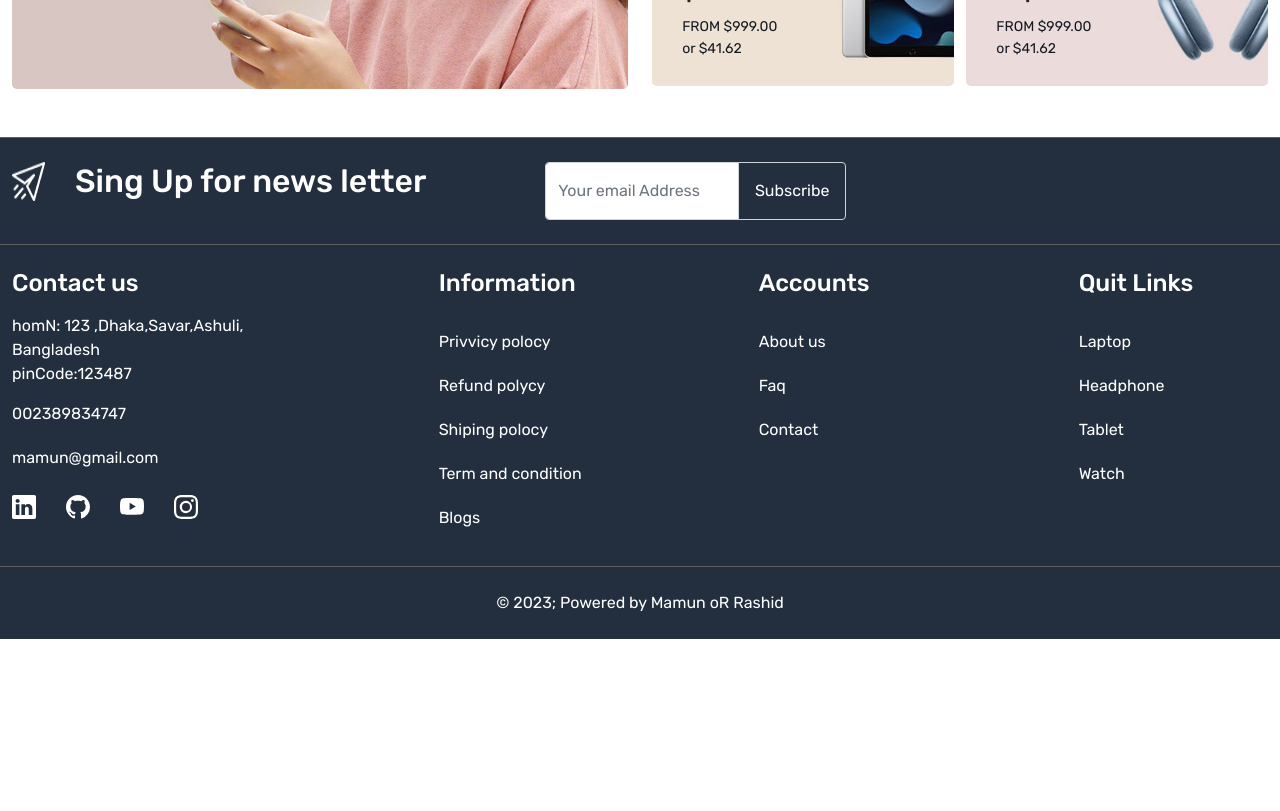
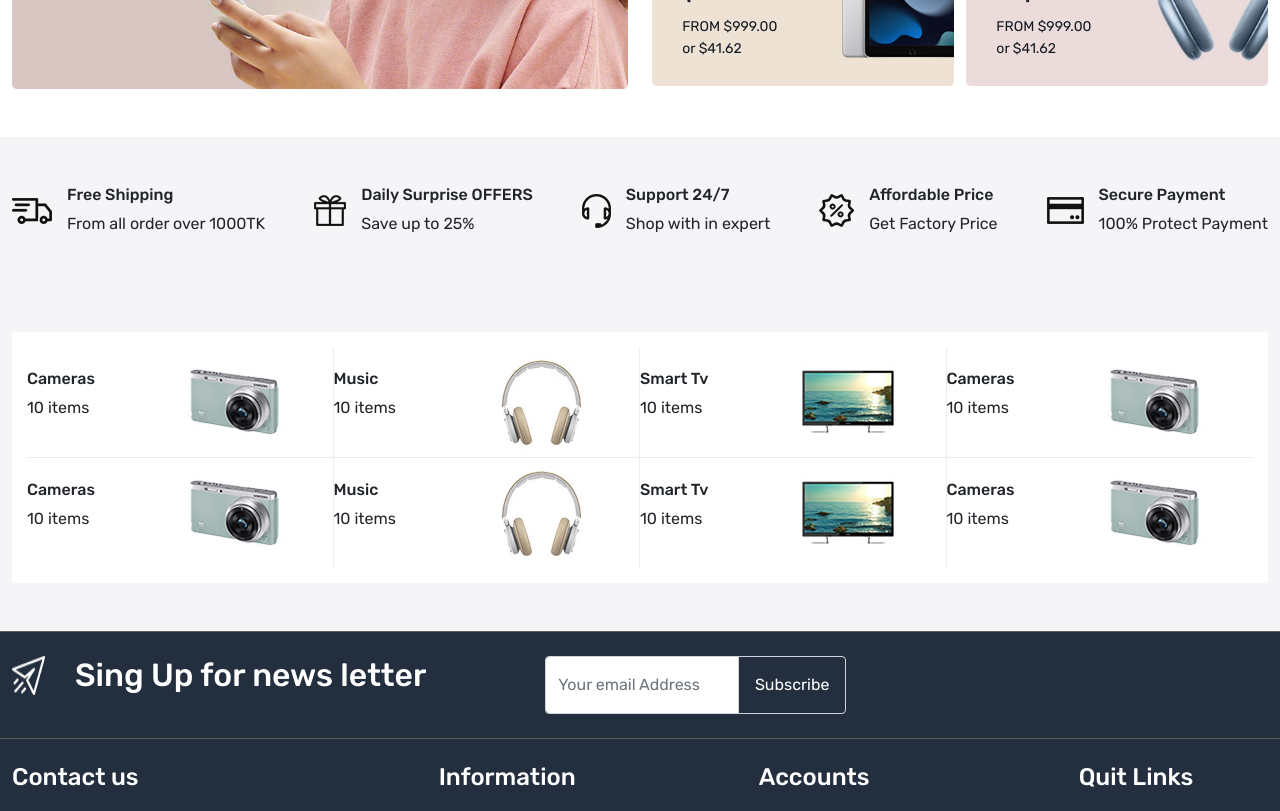
Before and after one commit to Mamun35421/E-comerce-Website, a React (Create React App) app: page / in a window 1280 px wide. Shown: the part 580-1391 px from the top of the page. Before the commit the page ends 1219 px from the top, so only its background shows below. Built offline with nearby package versions, Linux system fonts and the light colour scheme.

Commit message:
categorise-section add

```diff
--- a/src/App.css
+++ b/src/App.css
@@ -9,6 +9,7 @@
   --color-febd69: #febd69;
   --color-23f3e: #232f3e;
   --color-bf4800:#bf4800;
+  --color-f5f5f7:#f5f5f7;
 }
 body{
   font-family: 'Rubik', sans-serif;
@@ -188,5 +189,45 @@ footer .input-group-text{
   width: 49%;
 }
 
+/*home wrapper 2 start */
+.home-wrapper-2{
+  background-color: var(--color-f5f5f7);
+}
 
+/*home wrapper 2 end */
+ /*Category section start */
+ .categorise{
+  background-color: white;
+  box-shadow: 0 0 10x #0000001a;
+  padding: 15px;
+ }
+
+ .categorise > div{
+  width: 25%;
+  padding: 10x 10px 10px 20px;
+ }
+
+ .categorise > div >div{
+  width: 60%;
+ }
+ .categorise>div:nth-child(1),
+ .categorise>div:nth-child(2),
+ .categorise>div:nth-child(3),
+ .categorise>div:nth-child(4){
+  border-bottom: 1px solid #ededed;
+ }
+
+ .categorise>div:nth-child(1),
+ .categorise>div:nth-child(2),
+ .categorise>div:nth-child(3){
+  border-right: 1px solid #ededed;
+ }
+ .categorise>div:nth-child(5),
+ .categorise>div:nth-child(6),
+ .categorise>div:nth-child(7){
+  border-right: 1px solid #ededed;
+ }
+
+
+ /*Category section end */
 /*Home page end */
--- a/src/Pages/Home.js
+++ b/src/Pages/Home.js
@@ -70,6 +70,149 @@ const Home = () => {
 
         </div>
       </section>
+
+      <section className='home-wrapper-2 py-5'>
+        <div className='container-xxl'>
+          <div className='row'>
+            <div className='col-12'>
+              <div className='services d-flex align-items-center justify-content-between'>
+                <div className='d-flex align-items-center gap-15'>
+                  <img src='images/service.png' alt='services'/>
+
+                  <div>
+                    <h6>Free Shipping</h6>
+                    <p className='mb-0'>From all order over 1000TK</p>
+                  </div>
+                </div>
+                <div className=' d-flex align-items-center gap-15'>
+                  <img src='images/service-02.png' alt='services'/>
+
+                  <div>
+                    <h6>Daily Surprise OFFERS</h6>
+                    <p className='mb-0'>Save up to 25%</p>
+                  </div>
+                </div>
+                <div className=' d-flex align-items-center gap-15'>
+                  <img src='images/service-03.png' alt='services'/>
+
+                  <div>
+                    <h6>Support 24/7</h6>
+                    <p className='mb-0'>Shop with in expert</p>
+                  </div>
+                </div>
+                <div className=' d-flex align-items-center gap-15'>
+                  <img src='images/service-04.png' alt='services'/>
+
+                  <div>
+                    <h6>Affordable Price</h6>
+                    <p className='mb-0'>Get Factory Price</p>
+                  </div>
+                </div>
+                <div className=' d-flex align-items-center gap-15'>
+                  <img src='images/service-05.png' alt='services'/>
+
+                  <div>
+                    <h6>Secure Payment</h6>
+                    <p className='mb-0'>100% Protect Payment</p>
+                  </div>
+                </div>
+
+
+              </div>
+
+            </div>
+          </div>
+        </div>
+      </section>
+
+      <section className='home-wrapper-2 py-5'>
+        <div className='container-xxl'>
+          <div className='row'>
+            <div className='col-12'>
+              <div className='categorise d-flex justify-content-between flex-wrap align-items-center'>
+                <div className='d-flex align-items-center '>
+                  <div>
+                    <h6>Cameras</h6>
+                    <p>10 items</p>
+                  </div>
+                  <div>
+                    <img src='images/camera.jpg' alt='camera'/>
+                  </div>
+                </div>
+                <div className='d-flex align-items-center '>
+                  <div>
+                    <h6>Music</h6>
+                    <p>10 items</p>
+                  </div>
+                  <div>
+                    <img src='images/headphone.jpg' alt='camera'/>
+                  </div>
+                </div>
+                <div className='d-flex align-items-center '>
+                  <div>
+                    <h6>Smart Tv</h6>
+                    <p>10 items</p>
+                  </div>
+                  <div>
+                    <img src='images/tv.jpg' alt='camera'/>
+                  </div>
+                </div>
+                <div className='d-flex align-items-center '>
+                  <div>
+                    <h6>Cameras</h6>
+                    <p>10 items</p>
+                  </div>
+                  <div>
+                    <img src='images/camera.jpg' alt='camera'/>
+                  </div>
+                </div>
+                <div className='d-flex align-items-center '>
+                  <div>
+                    <h6>Cameras</h6>
+                    <p>10 items</p>
+                  </div>
+                  <div>
+                    <img src='images/camera.jpg' alt='camera'/>
+                  </div>
+                </div>
+                <div className='d-flex align-items-center '>
+                  <div>
+                    <h6>Music</h6>
+                    <p>10 items</p>
+                  </div>
+                  <div>
+                    <img src='images/headphone.jpg' alt='camera'/>
+                  </div>
+                </div>
+                <div className='d-flex align-items-center '>
+                  <div>
+                    <h6>Smart Tv</h6>
+                    <p>10 items</p>
+                  </div>
+                  <div>
+                    <img src='images/tv.jpg' alt='camera'/>
+                  </div>
+                </div>
+                <div className='d-flex align-items-center '>
+                  <div>
+                    <h6>Cameras</h6>
+                    <p>10 items</p>
+                  </div>
+                  <div>
+                    <img src='images/camera.jpg' alt='camera'/>
+                  </div>
+                </div>
+              </div>
+            </div>
+          </div>
+        </div>
+      </section>
+
+
+
+
+
+
     </>
   )
 }
```
